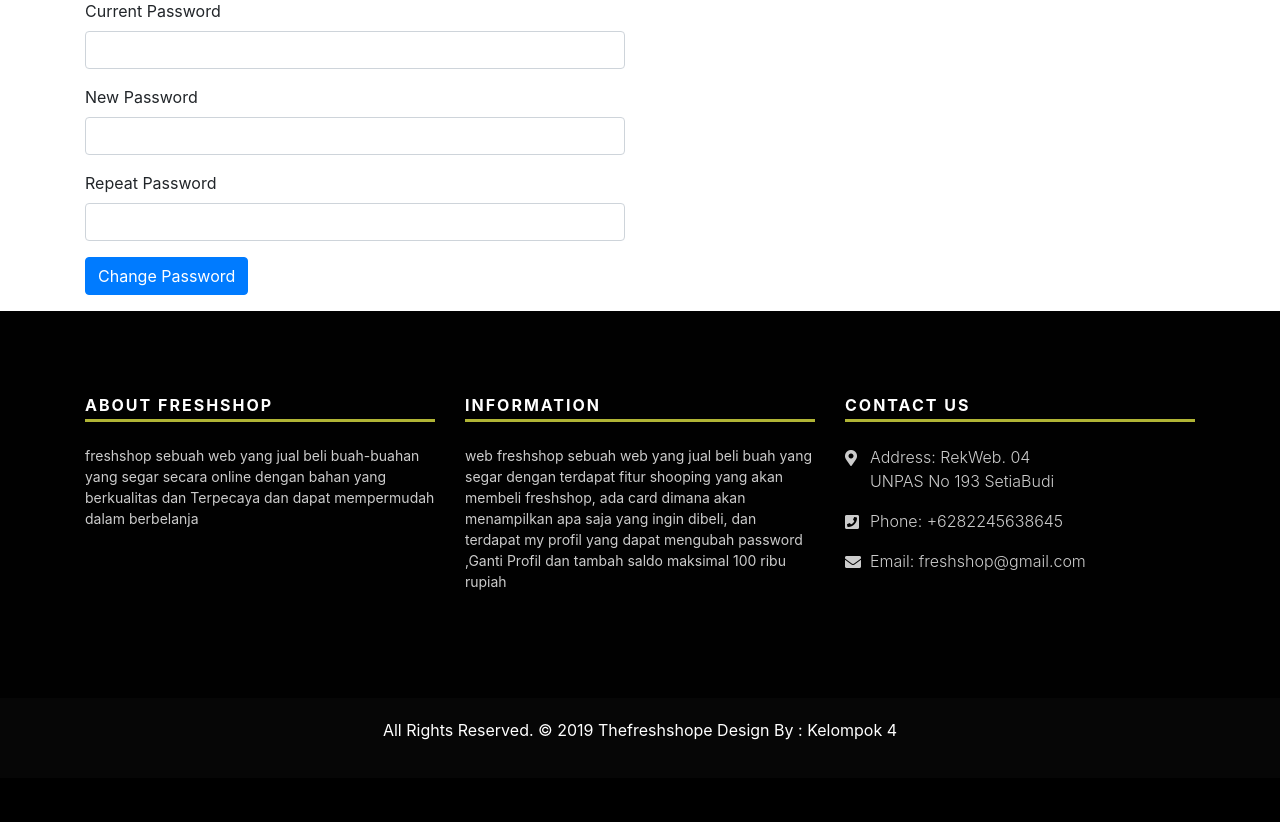
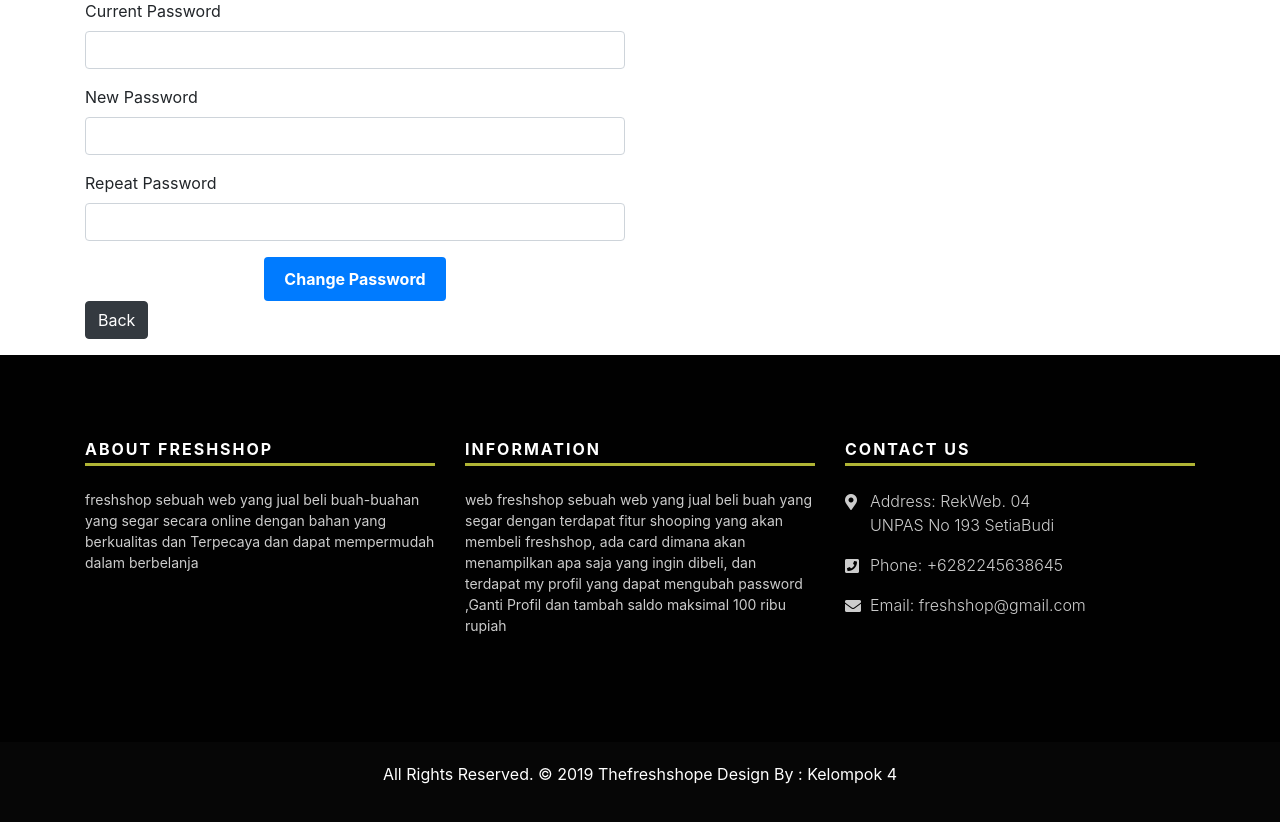
Before and after one commit to raflyyunandi/Prototype_TB_RekWeb, a CodeIgniter app: page /TB-G4/user/changepassword in a window 1280 px wide. Shown: the part 270-1092 px from the top of the page. Before the commit the page ends 1010 px from the top, so only its background shows below. Run offline with CodeIgniter, Linux system fonts and the light colour scheme; data comes from the database, SQL or seed files in the repository; some libraries are stand-ins or nearby versions.

Commit message:
menambahkan fungsi fitu di my profile

```diff
--- a/application/controllers/User.php
+++ b/application/controllers/User.php
@@ -13,7 +13,7 @@ class User extends CI_Controller
         $role_id = $this->session->userdata('role_id');
         if ($role_id == 1) {
             redirect('auth/blocked');
-        } elseif (empty($role_id)) {
+        }elseif (empty($role_id)) {
             redirect('auth/blocked');
         }
 
@@ -28,7 +28,8 @@ class User extends CI_Controller
         $this->load->view('templates/ecommerce_footer');
     }
 
-     public function buah(){
+     public function buah()
+     {
         $data['title'] = 'R.A.F Shop';
         // $aku = $this->db->query('SELECT * FROM `barang` WHERE jenis_barang = 2')->result_array();
         $this->db->select('*');
@@ -36,6 +37,7 @@ class User extends CI_Controller
         $a = 2;
         $row = $this->db->where('jenis_barang' , $a);
         $data['buah'] = $this->db->get()->result_array();
+
 
         $this->load->view('templates/topbar', $data);
         $this->load->view('user/buah');
--- a/application/views/admin/edit.php
+++ b/application/views/admin/edit.php
@@ -69,6 +69,7 @@
                                 <div class="submit-button text-center">
                                     <button class="btn btn-dark" name="edit" type="submit" name="submit" value="Submit">Submit</button>
                                 </div>
+                                 <a href="<?= base_url(); ?>admin" class="btn btn-dark" class="submit-button text-left">Back</a>
                             </div>
                         </div>
                     </form>
--- a/application/views/user/topup.php
+++ b/application/views/user/topup.php
@@ -59,7 +59,9 @@
                             </div>
                                 <div class="submit-button text-center">
                                     <button class="btn btn-dark" name="isisaldo" type="submit" name="submit" value="Submit">Submit</button>
+
                                 </div>
+                             <a href="<?= base_url(); ?>user/profile" class="btn btn-dark" >Back</a>
                             </div>
                         </div>
                     </form>
--- a/application/views/user/ubahpass.php
+++ b/application/views/user/ubahpass.php
@@ -38,9 +38,15 @@
                 <?= form_error('new_password2', '<small class="text-danger pl-3">', '</small>'); ?>
             </div>
             <div class="form-group">
-                <button type="submit" class="btn btn-primary">Change Password</button>
+                <div class="submit-button text-center">
+                <button type="submit" class="btn btn-primary" >Change Password</button>
             </div>
+              <a href="<?= base_url(); ?>user/profile" class="btn btn-dark" class="submit-button text-right">Back</a>
+            </div>
+
+
             </form>
+
             </div>
         </div>
     </div>
```
Also changed, not shown: assets/img/barang/images.jpg (added).
